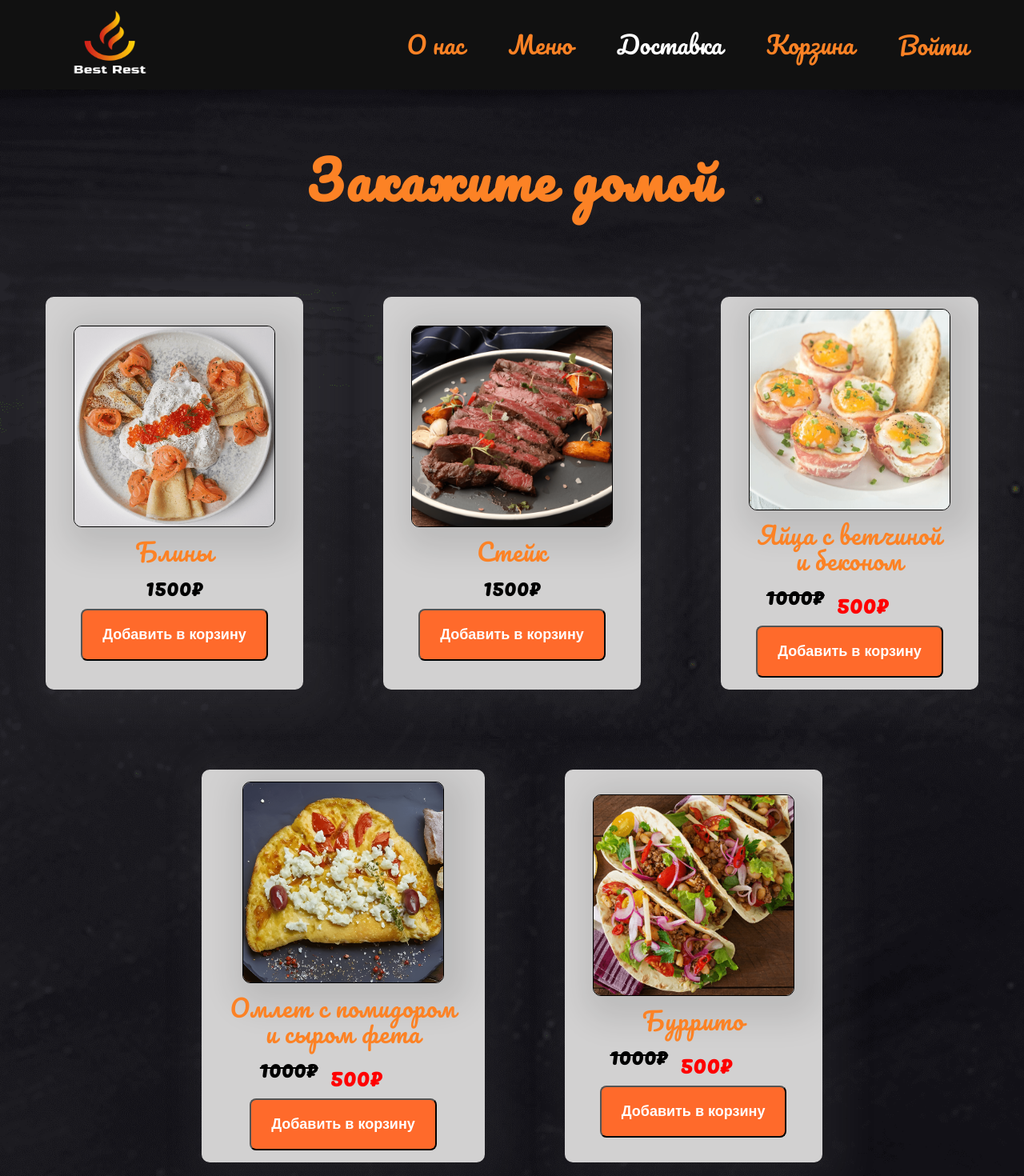
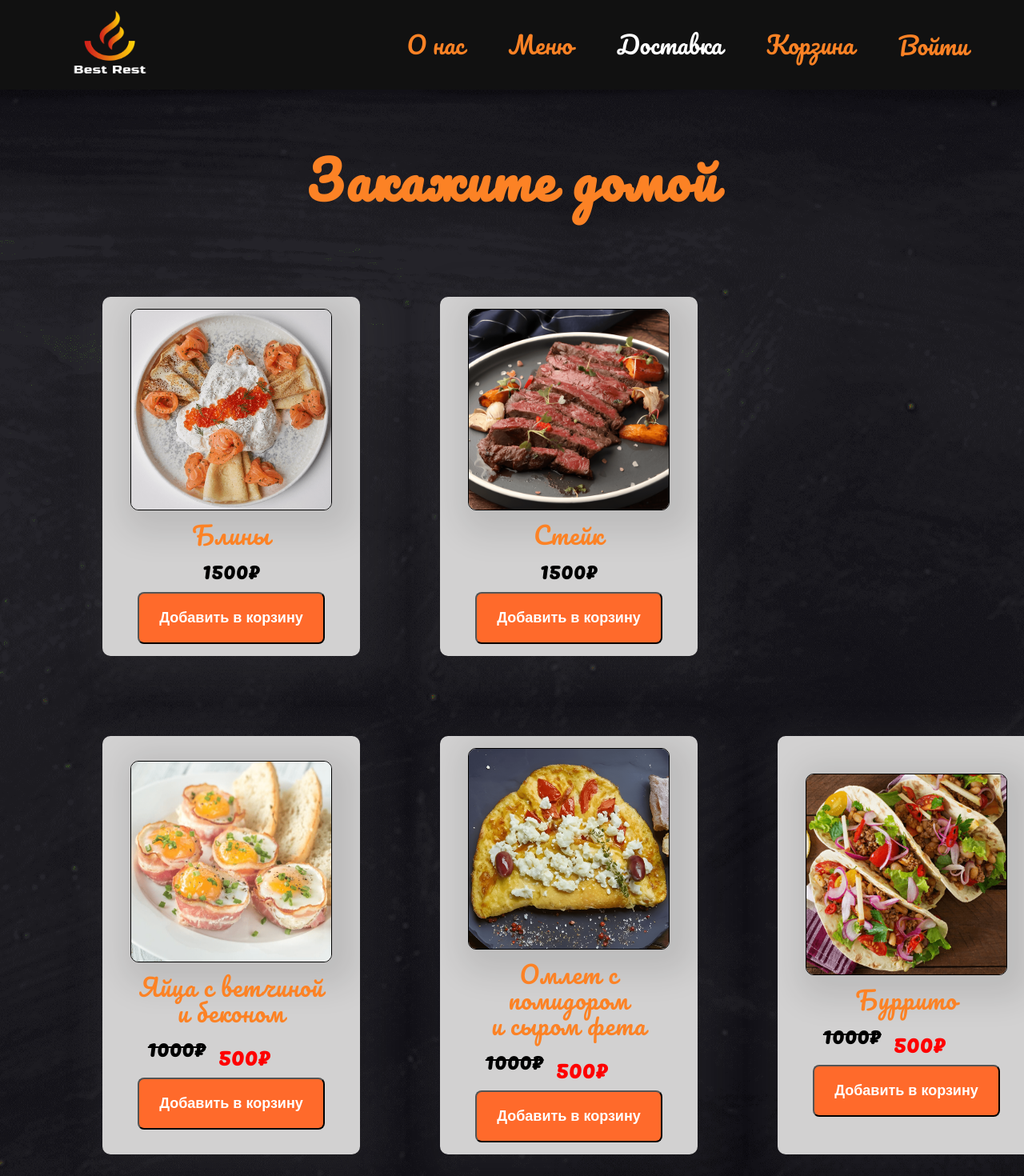
Before and after one commit to Froving123/Diplom, a Next.js app in the folder restaurant/: page /Delivery in a window 1280 px wide. Shown: the top 1470 px of the page at 80% size. Built offline with nearby package versions, Linux system fonts and the light colour scheme.

Commit message:
category

```diff
--- a/restaurant/app/components/Delivery_menu/Delivery_menu.jsx
+++ b/restaurant/app/components/Delivery_menu/Delivery_menu.jsx
@@ -57,6 +57,7 @@ export const Delivery_menu = () => {
     <div className={Styles.delivery_menu}>
       <h2 className={Styles.delivery_h}>Закажите домой</h2>
       <div className={Styles.foods}>
+        <div className={Styles.food_category}>
         <div className={Styles.food}>
           <img className={Styles.img_food} src="images/pancakes.png" />
           <h3 className={Styles.food_h}>Блины</h3>
@@ -91,6 +92,8 @@ export const Delivery_menu = () => {
             </button>
           )}
         </div>
+        </div>
+        <div className={Styles.food_category}>
         <div className={Styles.food}>
           <img className={Styles.img_food} src="images/eggs_bacon.png" />
           <h3 className={Styles.food_h}>
@@ -172,6 +175,8 @@ export const Delivery_menu = () => {
             </button>
           )}
         </div>
+        </div>
+        <div className={Styles.food_category}>
         <div className={Styles.food}>
           <img
             className={Styles.img_food}
@@ -226,6 +231,7 @@ export const Delivery_menu = () => {
             </button>
           )}
         </div>
+        </div>
       </div>
       <Overlay isOpened={popupIsOpened} close={closePopup} />
       <Popup isOpened={popupIsOpened} close={closePopup}>
--- a/restaurant/app/components/Delivery_menu/Delivery_menu.module.css
+++ b/restaurant/app/components/Delivery_menu/Delivery_menu.module.css
@@ -23,10 +23,16 @@
 .foods {
   margin-top: 30px;
   display: flex;
-  justify-content: center;
+  width: 80%;
+  justify-content: left;
+  align-items: center;
   flex-wrap: wrap;
-  vertical-align: top;
   padding: 0px 50px 100px 50px;
+  gap: 100px;
+}
+
+.food_category{
+  display: flex;
   gap: 100px;
 }
 
```
